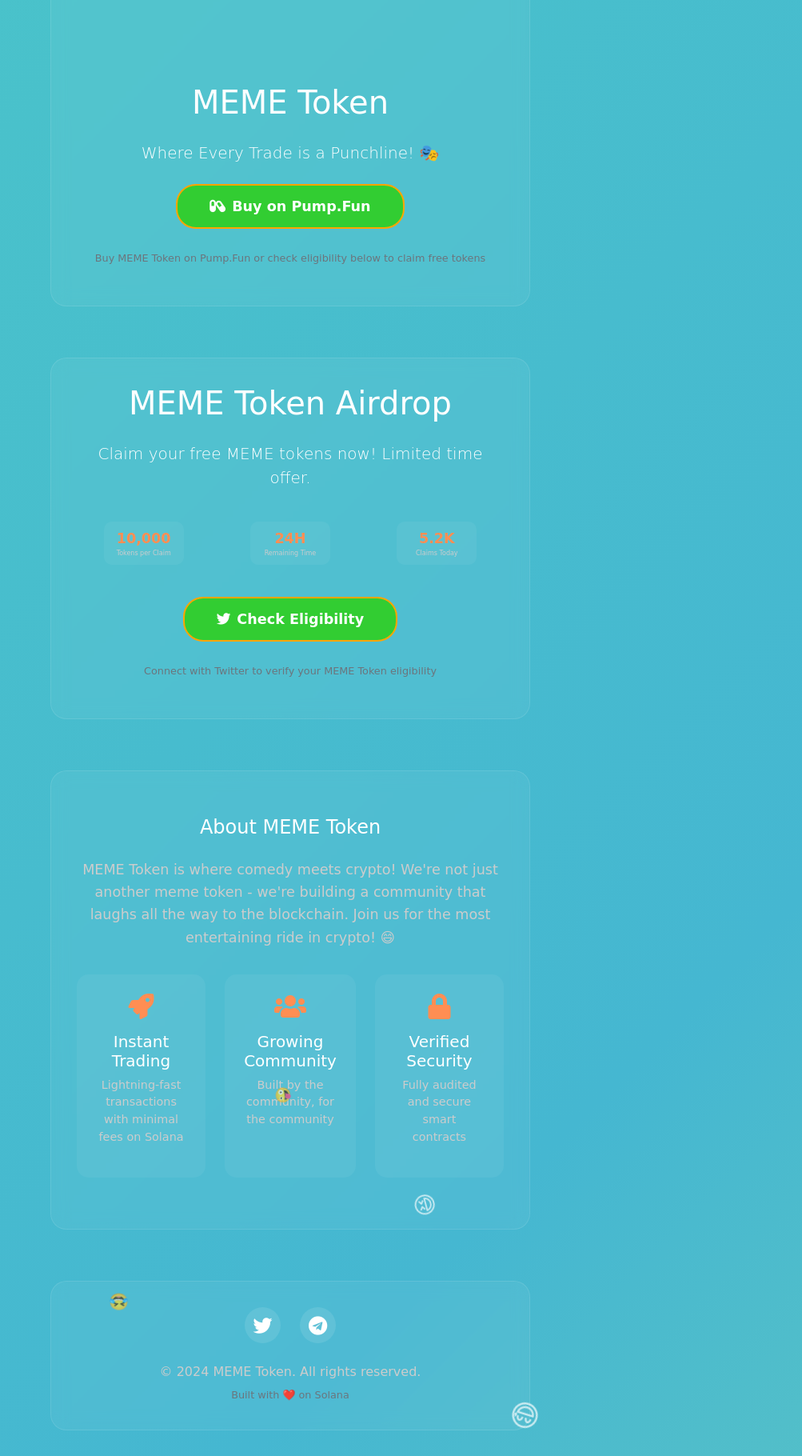
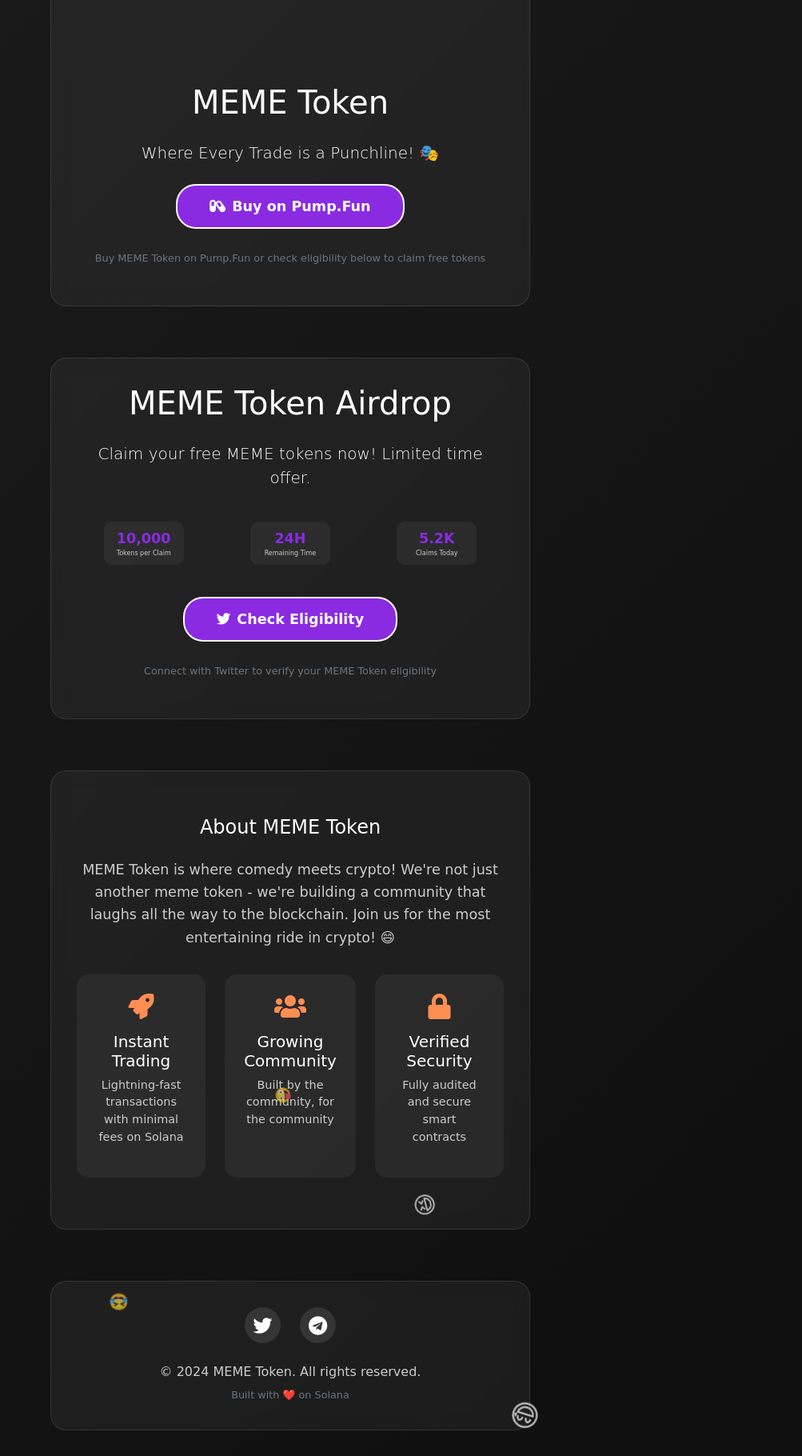
Before and after one commit to memeglow8/jokecoin, a Flask app: page / in a window 1280 px wide. Shown: the part 113-1933 px from the top of the page at 80% size, without its empty margins (277-1280 px from the left). Run offline with Flask 3, Linux system fonts and the light colour scheme; some libraries are stand-ins or nearby versions.

Commit message:
style: Update color scheme to black, white, and purple

```diff
--- a/templates/dashboard.html
+++ b/templates/dashboard.html
@@ -14,7 +14,7 @@
         }
 
         body {
-            background: linear-gradient(135deg, #FF6B6B, #4ECDC4, #45B7D1, #96E6A1);
+            background: linear-gradient(135deg, #000000, #1a1a1a, #000000);
             background-size: 400% 400%;
             animation: gradientBG 15s ease infinite;
             color: #ffffff;
@@ -77,7 +77,7 @@
         .prize-amount {
             font-size: 2.5rem;
             font-weight: bold;
-            color: #ff8e53;
+            color: #8A2BE2;
             text-shadow: 0 2px 4px rgba(0,0,0,0.2);
             margin: 1rem 0;
         }
@@ -130,7 +130,7 @@
             color: white;
         }
         .claim-btn {
-            background: linear-gradient(45deg, #FFA500, #32CD32);
+            background: linear-gradient(45deg, #8A2BE2, #6A1B9A);
             border: none;
             padding: 0.8rem 2.5rem;
             border-radius: 25px;
--- a/templates/home.html
+++ b/templates/home.html
@@ -14,7 +14,7 @@
         }
 
         body {
-            background: linear-gradient(135deg, #FF6B6B, #4ECDC4, #45B7D1, #96E6A1);
+            background: linear-gradient(135deg, #000000, #1a1a1a, #000000);
             background-size: 400% 400%;
             animation: gradientBG 15s ease infinite;
             color: #ffffff;
@@ -74,8 +74,8 @@
             object-fit: cover;
         }
         .claim-btn {
-            background: #32CD32;
-            border: 2px solid #FFA500;
+            background: #8A2BE2;
+            border: 2px solid #ffffff;
             padding: 0.8rem 2.5rem;
             border-radius: 25px;
             font-weight: 600;
@@ -144,7 +144,7 @@
         .stat-value {
             font-size: 1.1rem;
             font-weight: bold;
-            color: #ff8e53;
+            color: #8A2BE2;
         }
         .stat-label {
             font-size: 0.5rem;
```
